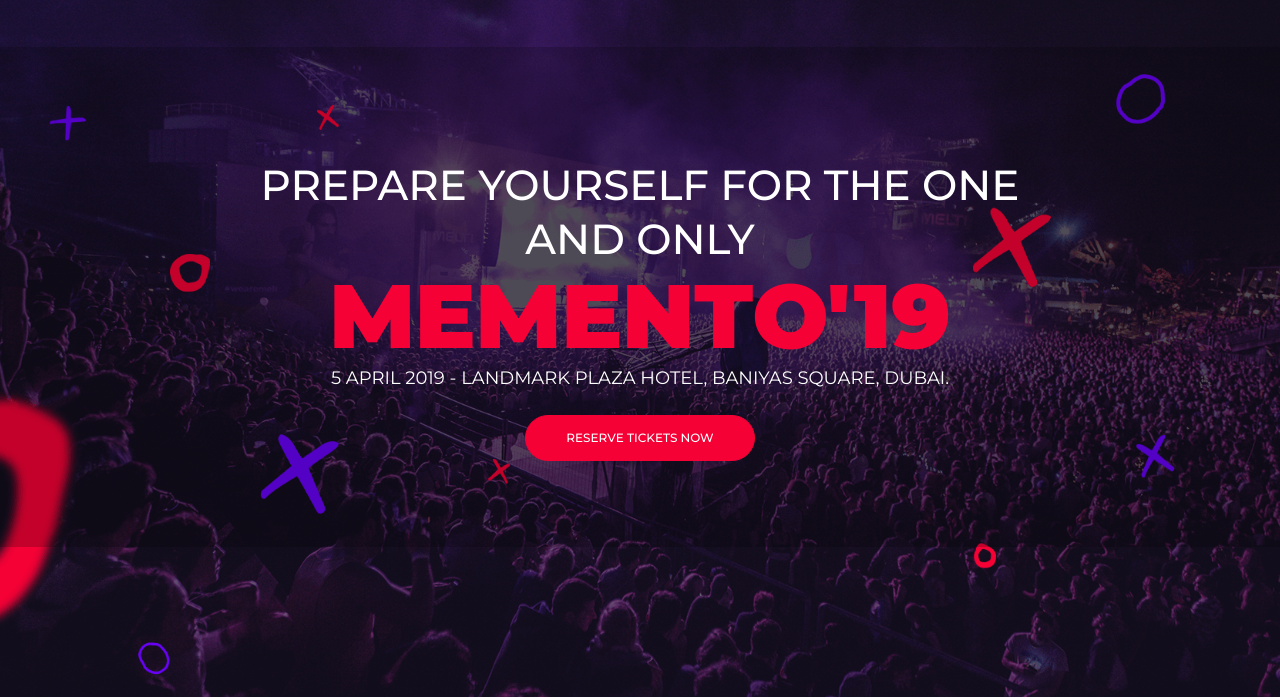
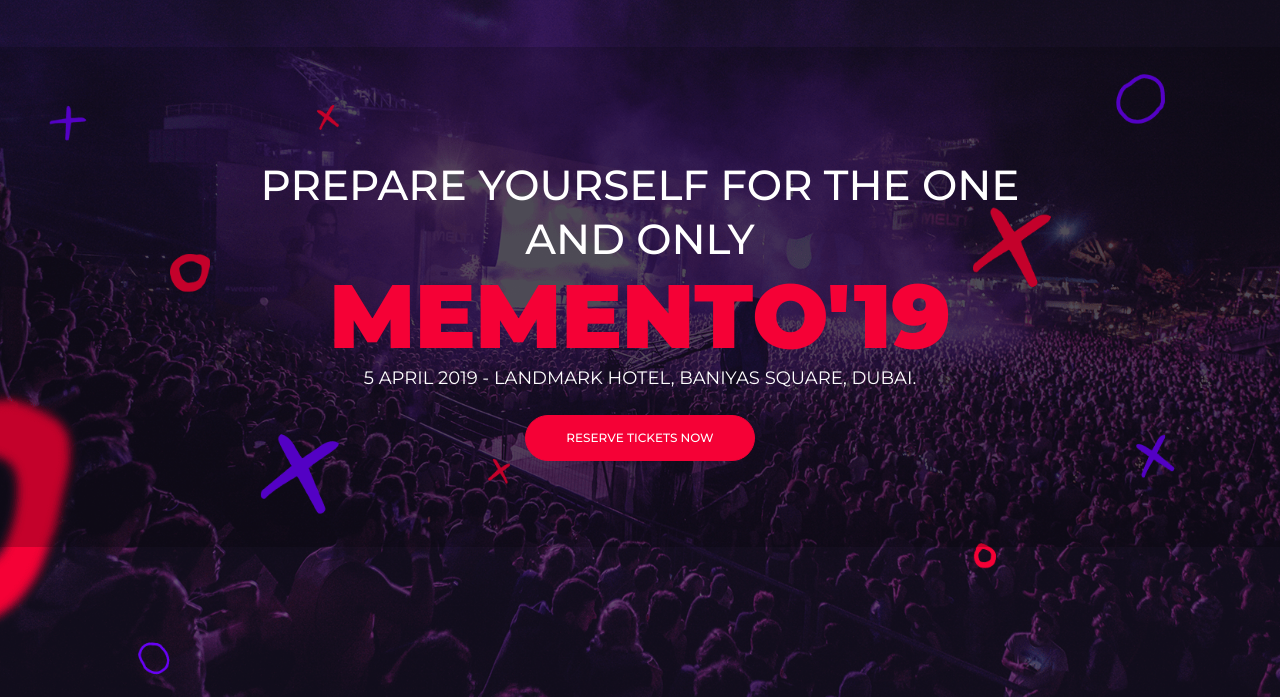
Before and after one commit to ShepherdB/memento19, a website: page index.html in a window 1280 px wide. Shown: the part 103-802 px from the top of the page. Drawn offline with Linux system fonts and the light colour scheme; files whose address does not match are found by name.

Commit message:
Update index.html

```diff
--- a/index.html
+++ b/index.html
@@ -74,7 +74,7 @@
                             </h2>
                             <strong class="cover-xl-text">MEMENTO'19</strong>
                             <p class="cover-date">
-                               5 April 2019  - Landmark Plaza Hotel, Baniyas Square, Dubai.
+                               5 April 2019  - Landmark Hotel, Baniyas Square, Dubai.
                             </p>
                             <a href="https://docs.google.com/forms/d/1SQ15MYGL4UAuDvoJ5ReqBlWAFjvwhWWRHfPaZMNwKfQ/viewform?edit_requested=true" class=" btn btn-primary btn-rounded" >
                                 Reserve Tickets Now
```
